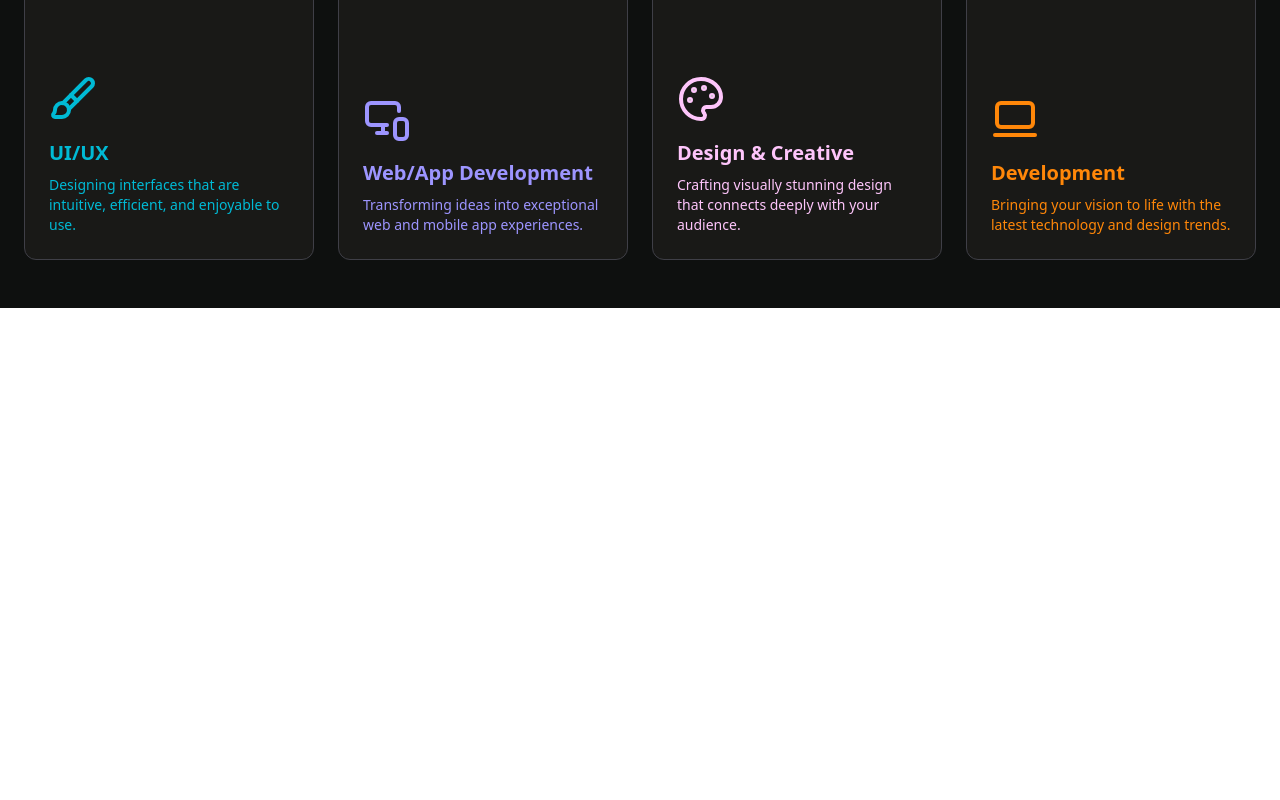
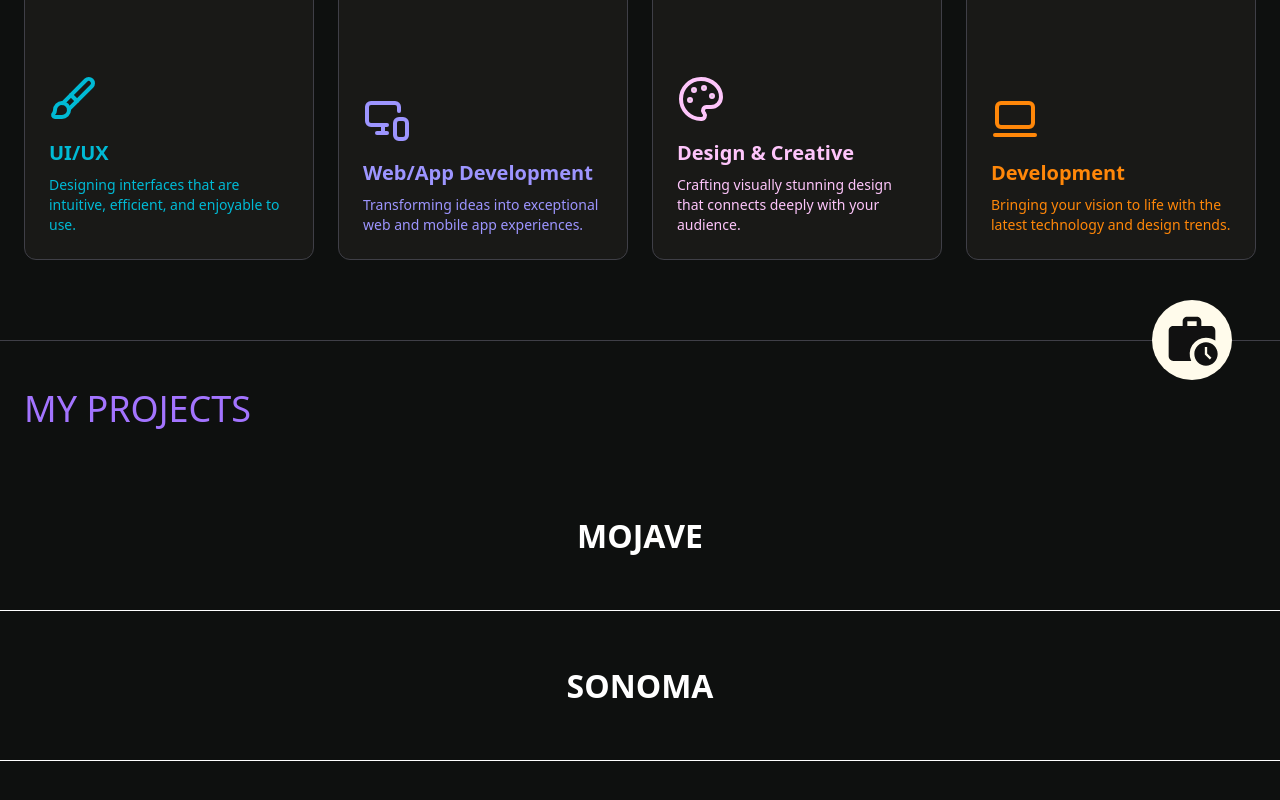
Before and after one commit to Soumojit08/portfolio-react, a React (Vite) app: page / in a window 1280 px wide. Shown: the part 1978-2778 px from the top of the page. Before the commit the page ends 2286 px from the top, so only its background shows below. Built offline with nearby package versions, Linux system fonts and the light colour scheme; grey boxes are pictures that could not be loaded.

Commit message:
setup project section

```diff
--- a/src/App.jsx
+++ b/src/App.jsx
@@ -5,6 +5,7 @@ import CardNav from "./components/CardNav";
 import logo from "./assets/logo-removebg-preview.png";
 import Info from "./components/Info";
 import About from "./components/About";
+import Projects from "./components/Projects";
 
 const App = () => {
   const lenis = useLenis((lenis) => {
@@ -60,6 +61,7 @@ const App = () => {
       <Hero />
       <Info />
       <About />
+      <Projects />
     </div>
   );
 };
--- a/src/components/About.jsx
+++ b/src/components/About.jsx
@@ -6,6 +6,7 @@ import {
   Palette,
   Laptop2,
 } from "lucide-react";
+import { MdWorkHistory } from "react-icons/md";
 
 const About = () => {
   const cards = [
@@ -40,8 +41,8 @@ const About = () => {
   ];
 
   return (
-    <section className="bg-[#0E100F] text-white min-h-screen px-6 py-12">
-      <div className="mx-auto">
+    <section className="bg-[#0E100F] text-white min-h-screen py-12">
+      <div className="mx-auto px-6">
         {/* Intro text */}
         <div className="mb-8 w-full md:w-2/5">
           <h3 className="text-2xl tracking-tight leading-8">
@@ -92,6 +93,12 @@ const About = () => {
           })}
         </div>
       </div>
+
+      <div className="relative w-full h-[1px] bg-zinc-700 mt-20">
+        <div className="w-20 h-20 rounded-full bg-amber-50 absolute z-10 left-[90%] -top-10 flex items-center justify-center cursor-pointer">
+          <MdWorkHistory size={56} color="#111" />
+        </div>
+      </div>
     </section>
   );
 };
--- /dev/null
+++ b/src/components/FlowingMenu.jsx
@@ -0,0 +1,126 @@
+import React from "react";
+import { gsap } from "gsap";
+
+function FlowingMenu({ items = [] }) {
+  return (
+    <div className="w-full h-full overflow-hidden">
+      <nav className="flex flex-col h-full m-0 p-0">
+        {items.map((item, idx) => (
+          <MenuItem key={idx} {...item} />
+        ))}
+      </nav>
+    </div>
+  );
+}
+
+function MenuItem({ link, text, image }) {
+  const itemRef = React.useRef(null);
+  const marqueeRef = React.useRef(null);
+  const marqueeInnerRef = React.useRef(null);
+
+  const animationDefaults = { duration: 0.6, ease: "expo" };
+
+  const findClosestEdge = (mouseX, mouseY, width, height) => {
+    const topEdgeDist = (mouseX - width / 2) ** 2 + mouseY ** 2;
+    const bottomEdgeDist = (mouseX - width / 2) ** 2 + (mouseY - height) ** 2;
+    return topEdgeDist < bottomEdgeDist ? "top" : "bottom";
+  };
+
+  const handleMouseEnter = (ev) => {
+    if (!itemRef.current || !marqueeRef.current || !marqueeInnerRef.current)
+      return;
+    const rect = itemRef.current.getBoundingClientRect();
+    const edge = findClosestEdge(
+      ev.clientX - rect.left,
+      ev.clientY - rect.top,
+      rect.width,
+      rect.height
+    );
+
+    gsap
+      .timeline({ defaults: animationDefaults })
+      .set(marqueeRef.current, { y: edge === "top" ? "-101%" : "101%" })
+      .set(marqueeInnerRef.current, { y: edge === "top" ? "101%" : "-101%" })
+      .to([marqueeRef.current, marqueeInnerRef.current], { y: "0%" });
+  };
+
+  const handleMouseLeave = (ev) => {
+    if (!itemRef.current || !marqueeRef.current || !marqueeInnerRef.current)
+      return;
+    const rect = itemRef.current.getBoundingClientRect();
+    const edge = findClosestEdge(
+      ev.clientX - rect.left,
+      ev.clientY - rect.top,
+      rect.width,
+      rect.height
+    );
+
+    gsap
+      .timeline({ defaults: animationDefaults })
+      .to(marqueeRef.current, { y: edge === "top" ? "-101%" : "101%" })
+      .to(marqueeInnerRef.current, { y: edge === "top" ? "101%" : "-101%" });
+  };
+
+  const repeatedMarqueeContent = Array.from({ length: 4 }).map((_, idx) => (
+    <React.Fragment key={idx}>
+      <span className="text-[#060010] uppercase font-normal text-[4vh] leading-[1.2] p-[1vh_1vw_0]">
+        {text}
+      </span>
+      <div
+        className="w-[200px] h-[7vh] my-[2em] mx-[2vw] p-[1em_0] rounded-[50px] bg-cover bg-center"
+        style={{ backgroundImage: `url(${image})` }}
+      />
+    </React.Fragment>
+  ));
+
+  return (
+    <div
+      className="flex-1 relative overflow-hidden text-center shadow-[0_-1px_0_0_#fff]"
+      ref={itemRef}
+    >
+      <a
+        className="flex items-center justify-center h-full relative cursor-pointer uppercase no-underline font-semibold text-white text-[4vh] hover:text-[#060010] focus:text-white focus-visible:text-[#060010]"
+        href={link}
+        onMouseEnter={handleMouseEnter}
+        onMouseLeave={handleMouseLeave}
+      >
+        {text}
+      </a>
+      <div
+        className="absolute top-0 left-0 w-full h-full overflow-hidden pointer-events-none bg-white translate-y-[101%]"
+        ref={marqueeRef}
+      >
+        <div className="h-full w-[200%] flex" ref={marqueeInnerRef}>
+          <div className="flex items-center relative h-full w-[200%] will-change-transform animate-marquee">
+            {repeatedMarqueeContent}
+          </div>
+        </div>
+      </div>
+    </div>
+  );
+}
+
+export default FlowingMenu;
+
+// Note: this is also needed
+// /** @type {import('tailwindcss').Config} */
+// export default {
+//   content: ["./index.html", "./src/**/*.{js,ts,jsx,tsx}"],
+//   theme: {
+//     extend: {
+//       translate: {
+//         '101': '101%',
+//       },
+//       keyframes: {
+//         marquee: {
+//           'from': { transform: 'translateX(0%)' },
+//           'to': { transform: 'translateX(-50%)' }
+//         }
+//       },
+//       animation: {
+//         marquee: 'marquee 15s linear infinite'
+//       }
+//     }
+//   },
+//   plugins: [],
+// };
--- /dev/null
+++ b/src/components/Projects.jsx
@@ -0,0 +1,40 @@
+import { div } from "framer-motion/client";
+import FlowingMenu from "./FlowingMenu";
+
+const Projects = () => {
+  const demoItems = [
+    {
+      link: "#",
+      text: "Mojave",
+      image: "https://picsum.photos/600/400?random=1",
+    },
+    {
+      link: "#",
+      text: "Sonoma",
+      image: "https://picsum.photos/600/400?random=2",
+    },
+    {
+      link: "#",
+      text: "Monterey",
+      image: "https://picsum.photos/600/400?random=3",
+    },
+    {
+      link: "#",
+      text: "Sequoia",
+      image: "https://picsum.photos/600/400?random=4",
+    },
+  ];
+
+  return (
+    <div className="w-full">
+      <h2 className="uppercase text-4xl text-[#A374FF] mb-8 px-6">
+        MY PROJECTS
+      </h2>
+      <div style={{ height: "600px", position: "relative" }}>
+        <FlowingMenu items={demoItems} />
+      </div>
+    </div>
+  );
+};
+
+export default Projects;
```
